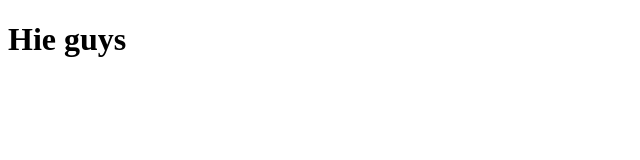
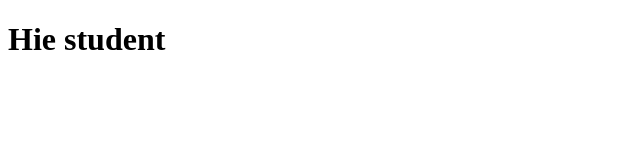
Before and after one commit to rama4530/Learn-GIt-Commands, a plain HTML site: page index.html in a window 1280 px wide. Shown: the whole page, without its empty margins (0-640 px from the left). Drawn offline with Linux system fonts and the light colour scheme.

Commit message:
Modified the existing data

```diff
--- a/index.html
+++ b/index.html
@@ -6,6 +6,6 @@
     <title>My new website</title>
 </head>
 <body>
-    <h1>Hie guys</h1>
+    <h1>Hie student</h1>
 </body>
 </html>
```
